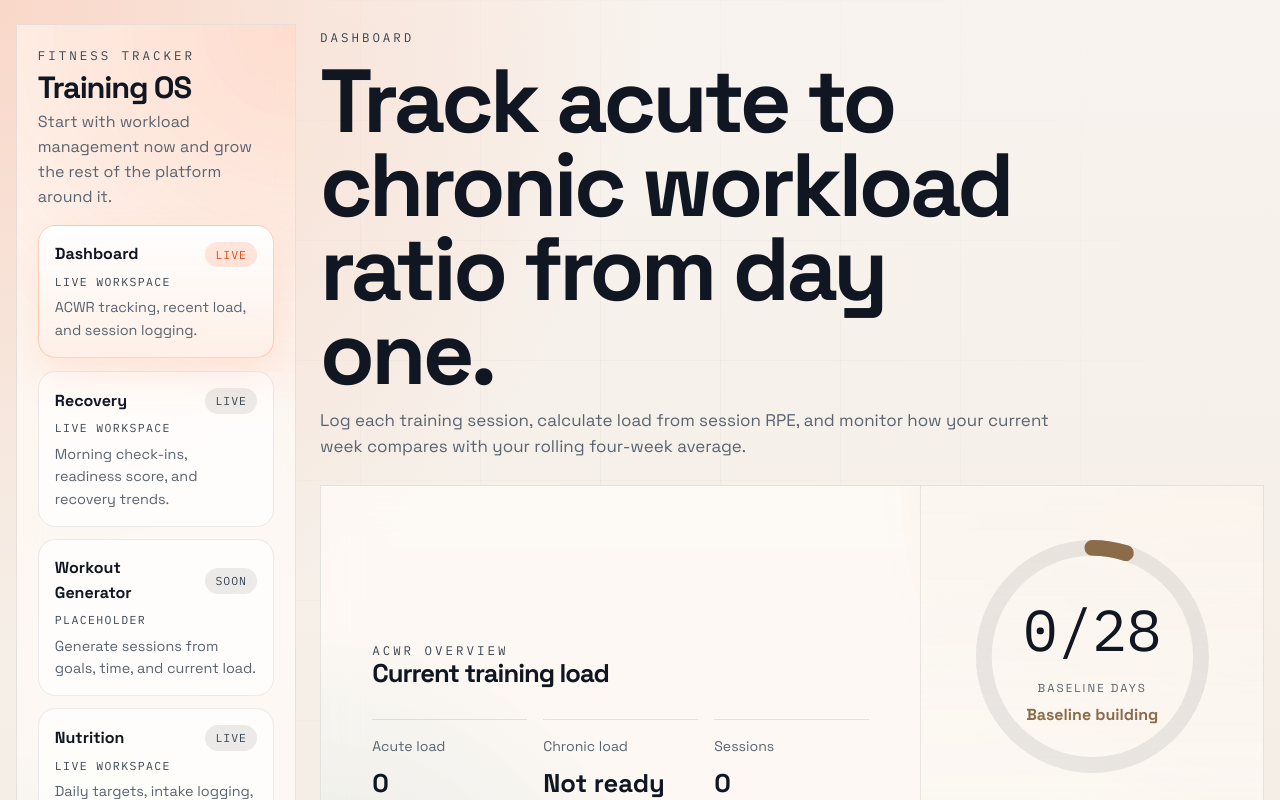
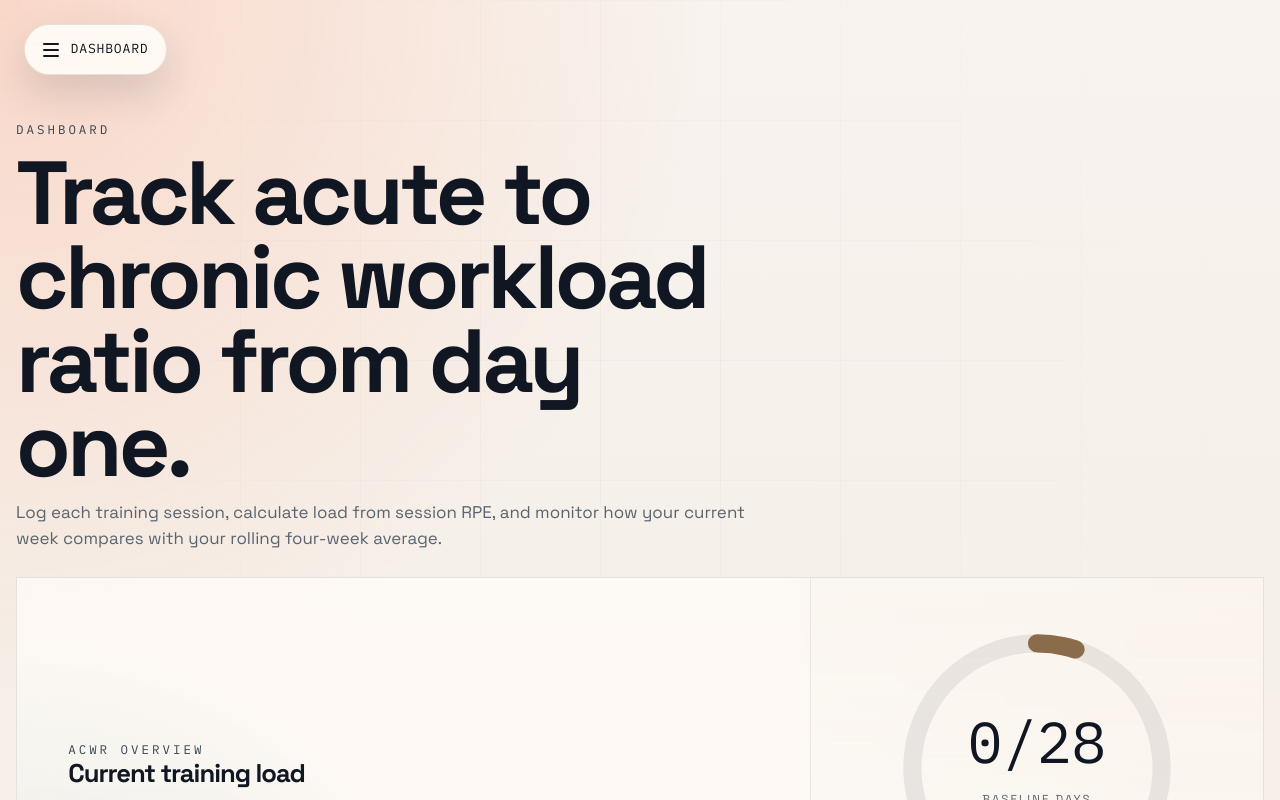
Before and after one commit to clesterdpt-lgtm/fitness-tracker, a React (Vite) app: page / in a window 1280 px wide. Shown: the top 800 px of the page. Built offline with nearby package versions, Linux system fonts and the light colour scheme.

Commit message:
Convert sidebar to pop-out drawer

```diff
--- a/src/App.css
+++ b/src/App.css
@@ -1,8 +1,83 @@
 .app-shell {
+  position: relative;
+}
+
+.app-content {
+  min-width: 0;
+  padding-top: clamp(4.5rem, 8vw, 5.75rem);
+}
+
+.app-menu-button,
+.sidebar-close {
+  display: inline-flex;
+  align-items: center;
+  gap: 0.75rem;
+  border: 1px solid rgba(15, 23, 32, 0.1);
+  background: rgba(255, 252, 247, 0.9);
+  color: var(--ink);
+  cursor: pointer;
+  box-shadow: 0 18px 42px rgba(16, 23, 34, 0.14);
+  backdrop-filter: blur(18px);
+  transition:
+    transform 180ms ease,
+    background-color 180ms ease,
+    border-color 180ms ease,
+    opacity 180ms ease;
+}
+
+.app-menu-button:hover,
+.sidebar-close:hover {
+  transform: translateY(-1px);
+  border-color: rgba(255, 107, 53, 0.28);
+}
+
+.app-menu-button {
+  position: fixed;
+  top: 1.5rem;
+  left: clamp(1rem, 2vw, 1.5rem);
+  z-index: 60;
+  padding: 0.9rem 1.1rem;
+  border-radius: 999px;
+  font-family: var(--mono);
+  font-size: 0.82rem;
+  letter-spacing: 0.06em;
+  text-transform: uppercase;
+}
+
+.app-menu-button.is-hidden {
+  opacity: 0;
+  pointer-events: none;
+}
+
+.app-menu-button-icon {
   display: grid;
-  grid-template-columns: 280px minmax(0, 1fr);
-  gap: 1.5rem;
-  align-items: start;
+  gap: 0.25rem;
+}
+
+.app-menu-button-icon span {
+  display: block;
+  width: 1rem;
+  height: 2px;
+  border-radius: 999px;
+  background: currentColor;
+}
+
+.sidebar-backdrop {
+  position: fixed;
+  inset: 0;
+  border: 0;
+  padding: 0;
+  background: rgba(16, 23, 34, 0.3);
+  opacity: 0;
+  pointer-events: none;
+  backdrop-filter: blur(10px);
+  transition: opacity 220ms ease;
+  z-index: 40;
+}
+
+.sidebar-backdrop.is-visible {
+  opacity: 1;
+  pointer-events: auto;
 }
 
 .sidebar,
@@ -16,13 +91,39 @@
 }
 
 .sidebar {
-  position: sticky;
-  top: 1.5rem;
-  min-height: calc(100svh - 3rem);
+  position: fixed;
+  top: 1rem;
+  left: 1rem;
+  bottom: 1rem;
+  width: min(24rem, calc(100vw - 2rem));
+  min-height: auto;
+  max-width: calc(100vw - 2rem);
   padding: 1.3rem;
   display: grid;
   align-content: start;
   gap: 1rem;
+  overflow: auto;
+  overscroll-behavior: contain;
+  box-shadow: var(--shadow);
+  transform: translateX(calc(-100% - 2rem));
+  opacity: 0;
+  visibility: hidden;
+  pointer-events: none;
+  transition:
+    transform 260ms cubic-bezier(0.19, 1, 0.22, 1),
+    opacity 220ms ease,
+    visibility 0s linear 260ms;
+  z-index: 50;
+}
+
+.sidebar.is-open {
+  transform: translateX(0);
+  opacity: 1;
+  visibility: visible;
+  pointer-events: auto;
+  transition:
+    transform 260ms cubic-bezier(0.19, 1, 0.22, 1),
+    opacity 220ms ease;
 }
 
 .hero-panel {
@@ -61,6 +162,24 @@
 .sidebar-brand {
   display: grid;
   gap: 0.5rem;
+}
+
+.sidebar-header {
+  display: flex;
+  align-items: start;
+  justify-content: space-between;
+  gap: 1rem;
+}
+
+.sidebar-close {
+  flex: none;
+  justify-content: center;
+  width: 2.75rem;
+  height: 2.75rem;
+  padding: 0;
+  border-radius: 999px;
+  font-size: 1.7rem;
+  line-height: 1;
 }
 
 .sidebar-brand h2 {
@@ -940,20 +1059,8 @@
   }
 }
 
-@media (max-width: 1200px) {
-  .app-shell {
-    grid-template-columns: 1fr;
-  }
-
-  .sidebar {
-    position: relative;
-    top: auto;
-    min-height: auto;
-  }
-
-  .sidebar-nav {
-    grid-template-columns: repeat(2, minmax(0, 1fr));
-  }
+body.app-drawer-open {
+  overflow: hidden;
 }
 
 @media (max-width: 1080px) {
@@ -975,6 +1082,16 @@
 }
 
 @media (max-width: 720px) {
+  .app-menu-button {
+    top: 1rem;
+    left: 1rem;
+    padding-inline: 1rem;
+  }
+
+  .app-content {
+    padding-top: 4.25rem;
+  }
+
   .sidebar-nav,
   .hero-metadata,
   .entry-grid,
--- a/src/App.tsx
+++ b/src/App.tsx
@@ -1496,6 +1496,8 @@ function RecentNutritionTable({
 function Sidebar({
   activeSection,
   onSelect,
+  isOpen,
+  onClose,
   currentSnapshot,
   ratioBand,
   weeklySessionCount,
@@ -1511,6 +1513,8 @@ function Sidebar({
 }: {
   activeSection: AppSectionId
   onSelect: (section: AppSectionId) => void
+  isOpen: boolean
+  onClose: () => void
   currentSnapshot: DailyLoadPoint | undefined
   ratioBand: RatioBand
   weeklySessionCount: number
@@ -1528,7 +1532,12 @@ function Sidebar({
   const isNutrition = activeSection === 'nutrition'
 
   return (
-    <aside className="sidebar">
+    <aside
+      id="app-sidebar"
+      className={`sidebar${isOpen ? ' is-open' : ''}`}
+      aria-hidden={!isOpen}
+    >
+      <div className="sidebar-header">
         <div className="sidebar-brand">
           <p className="eyebrow">Fitness tracker</p>
           <h2>Training OS</h2>
@@ -1537,6 +1546,15 @@ function Sidebar({
             around it.
           </p>
         </div>
+        <button
+          type="button"
+          className="sidebar-close"
+          aria-label="Close menu"
+          onClick={onClose}
+        >
+          <span aria-hidden="true">×</span>
+        </button>
+      </div>
 
       <nav className="sidebar-nav" aria-label="App sections">
         {APP_SECTIONS.map((section) => {
@@ -1548,7 +1566,10 @@ function Sidebar({
               type="button"
               className={`sidebar-nav-item${isActive ? ' is-active' : ''}`}
               aria-current={isActive ? 'page' : undefined}
-              onClick={() => onSelect(section.id)}
+              onClick={() => {
+                onSelect(section.id)
+                onClose()
+              }}
             >
               <span className="sidebar-nav-row">
                 <strong>{section.label}</strong>
@@ -2645,6 +2666,7 @@ function App() {
   const [nutritionErrorMessage, setNutritionErrorMessage] = useState('')
   const [nutritionTargetsErrorMessage, setNutritionTargetsErrorMessage] =
     useState('')
+  const [isSidebarOpen, setIsSidebarOpen] = useState(false)
 
   const deferredSessions = useDeferredValue(sessions)
   const deferredRecoveryEntries = useDeferredValue(recoveryEntries)
@@ -2757,6 +2779,27 @@ function App() {
       JSON.stringify(nutritionTargets),
     )
   }, [nutritionTargets])
+
+  useEffect(() => {
+    if (!isSidebarOpen) {
+      document.body.classList.remove('app-drawer-open')
+      return
+    }
+
+    const handleKeyDown = (event: KeyboardEvent) => {
+      if (event.key === 'Escape') {
+        setIsSidebarOpen(false)
+      }
+    }
+
+    document.body.classList.add('app-drawer-open')
+    window.addEventListener('keydown', handleKeyDown)
+
+    return () => {
+      document.body.classList.remove('app-drawer-open')
+      window.removeEventListener('keydown', handleKeyDown)
+    }
+  }, [isSidebarOpen])
 
   const handleInputChange = (field: keyof SessionFormState, value: string) => {
     setFormState((current) => ({
@@ -3087,16 +3130,44 @@ function App() {
   }
 
   const handleSelectSection = (section: AppSectionId) => {
+    setIsSidebarOpen(false)
     startTransition(() => {
       setActiveSection(section)
     })
   }
 
+  const activeSectionMeta =
+    APP_SECTIONS.find((section) => section.id === activeSection) ?? APP_SECTIONS[0]
+
   return (
     <div className="app-shell">
+      <button
+        type="button"
+        className={`app-menu-button${isSidebarOpen ? ' is-hidden' : ''}`}
+        aria-label="Open navigation menu"
+        aria-controls="app-sidebar"
+        aria-expanded={isSidebarOpen}
+        onClick={() => setIsSidebarOpen(true)}
+      >
+        <span className="app-menu-button-icon" aria-hidden="true">
+          <span />
+          <span />
+          <span />
+        </span>
+        <span>{activeSectionMeta.label}</span>
+      </button>
+      <button
+        type="button"
+        className={`sidebar-backdrop${isSidebarOpen ? ' is-visible' : ''}`}
+        aria-label="Close navigation menu"
+        tabIndex={isSidebarOpen ? 0 : -1}
+        onClick={() => setIsSidebarOpen(false)}
+      />
       <Sidebar
         activeSection={activeSection}
         onSelect={handleSelectSection}
+        isOpen={isSidebarOpen}
+        onClose={() => setIsSidebarOpen(false)}
         currentSnapshot={currentSnapshot}
         ratioBand={ratioBand}
         weeklySessionCount={weeklySessionCount}
@@ -3111,6 +3182,7 @@ function App() {
         nutritionLogCount={nutritionLogCount}
       />
 
+      <div className="app-content">
         {activeSection === 'dashboard' ? (
           <DashboardWorkspace
             currentSnapshot={currentSnapshot}
@@ -3177,6 +3249,7 @@ function App() {
           <PlaceholderWorkspace section={activeSection} />
         )}
       </div>
+    </div>
   )
 }
 
```
Lines whose indentation alone changed are shown as unchanged.
